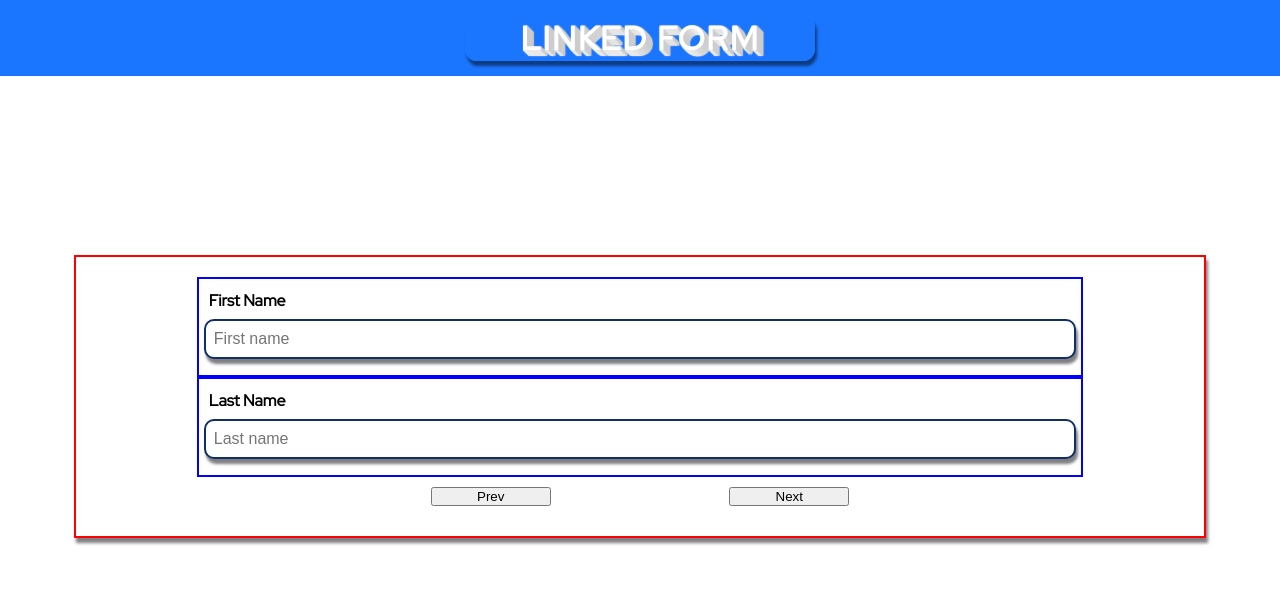
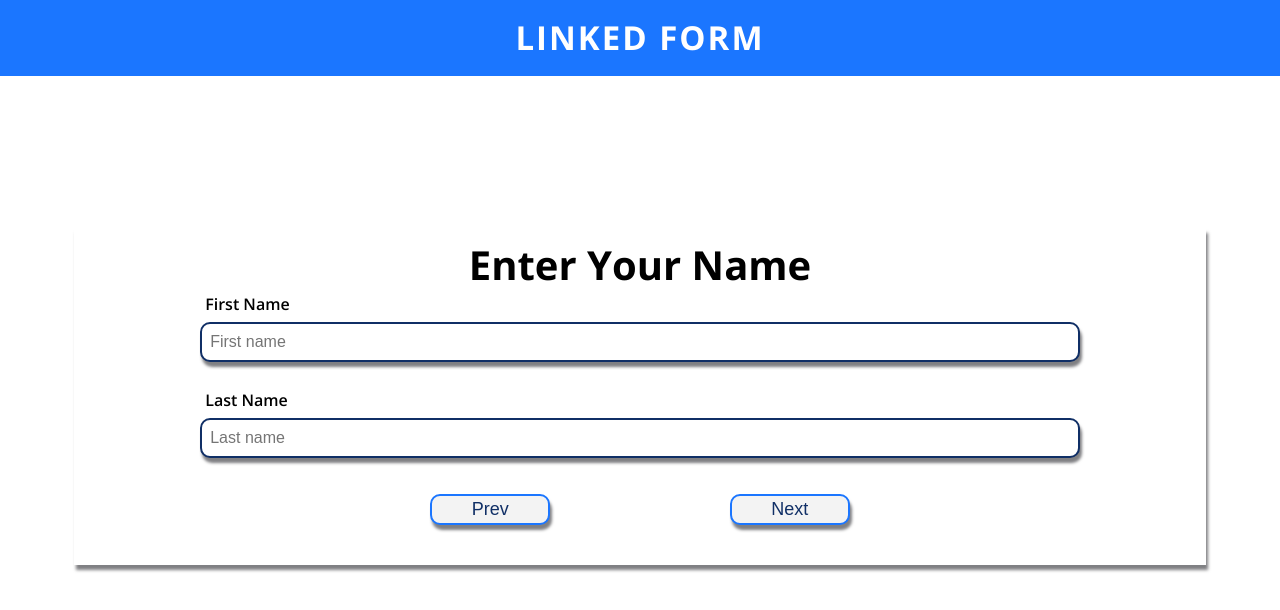
Before and after one commit to masiuciszek/Linked-form, a React (Create React App) app: page / in a window 1280 px wide. Both pictures are taken after a click on the button "Sign Up". Shown: the top 610 px of the page. Built offline with nearby package versions, Linux system fonts and the light colour scheme.

Commit message:
linked form done

```diff
--- a/public/index.html
+++ b/public/index.html
@@ -11,7 +11,7 @@
       />
     <link rel="apple-touch-icon" href="%PUBLIC_URL%/logo192.png" />
     <link
-      href="https://fonts.googleapis.com/css?family=Red+Hat+Display&display=swap"
+      href="https://fonts.googleapis.com/css?family=Open+Sans:400,400i,600,600i,700,700i,800,800i&display=swap"
       rel="stylesheet">
     <!--
       manifest.json provides metadata used when your web app is installed on a
--- a/src/App.tsx
+++ b/src/App.tsx
@@ -69,6 +69,7 @@ function App() {
       case 1:
         return (
           <UserForm
+            title="Enter your name"
             decrease={decrease}
             handleSubmit={handleSubmit}
             firstName={formState.firstName}
@@ -79,6 +80,7 @@ function App() {
       case 2:
         return (
           <PersonalForm
+            title="Enter your detail"
             decrease={decrease}
             handleSubmit={handleSubmit}
             age={formState.age}
--- a/src/components/confirm/Confirm.tsx
+++ b/src/components/confirm/Confirm.tsx
@@ -16,11 +16,34 @@ const Confirm: React.FC<Props> = ({ formState, decrease, finalSubmit }) => (
   <StyledWrapper>
     <Title mainTitle="Check your" subTitle="User details" />
     <ConfirmData>
-      <div>{formState.firstName}</div>
-      <div>{formState.lastName}</div>
-      <div>{formState.email}</div>
-      <div>{formState.age}</div>
-      <div>{formState.techSkills}</div>
+      <div>
+        <span>FirstName</span>
+        {formState.firstName}
+      </div>
+      <div>
+        {' '}
+        <span>lastName</span>
+        {' '}
+        {formState.lastName}
+      </div>
+      <div>
+        {' '}
+        <span>Email</span>
+        {' '}
+        {formState.email}
+      </div>
+      <div>
+        {' '}
+        <span>age</span>
+        {' '}
+        {formState.age}
+      </div>
+      <div>
+        {' '}
+        <span>tech sill</span>
+        {' '}
+        {formState.techSkills}
+      </div>
     </ConfirmData>
     <BtnGroup>
       <FormBtn onClick={decrease}>prev</FormBtn>
--- a/src/components/confirm/Styled.Confirm.tsx
+++ b/src/components/confirm/Styled.Confirm.tsx
@@ -1,11 +1,18 @@
+/* eslint-disable import/prefer-default-export */
+/* eslint-disable @typescript-eslint/explicit-function-return-type */
 import styled from 'styled-components';
 
 
-export const StyledConfirm = styled.div`
-
+export const ConfirmData = styled.section`
+  font-size: 2rem;
+  div{
+    padding: 1.2rem;
+    color: ${(props) => props.theme.colors.white};
+    span{
+     color: ${(props) => props.theme.colors.primary};
+    font-weight: 800;
+    margin: 0 .5rem 0 0;
+    text-transform: capitalize;
+    }
+  }
 `;
-
-
-export const ConfirmData = styled.section`
-
-`;
--- a/src/components/formPersenalDetails/Personal.tsx
+++ b/src/components/formPersenalDetails/Personal.tsx
@@ -8,6 +8,7 @@ import {
 import { FormBtn } from '../styled/Button';
 
 interface Props {
+  title: string;
   decrease: () => void;
   handleSubmit: (e: React.FormEvent<HTMLFormElement>) => void;
   age: string;
@@ -17,9 +18,11 @@ interface Props {
 }
 
 const PersonalForm: React.FC<Props> = ({
+  title,
   handleChange, decrease, age, email, techSkills, handleSubmit,
 }) => (
   <StyledForm onSubmit={handleSubmit}>
+    <h3>{title}</h3>
     <StyledFormGroup>
       <StyledFormLabel htmlFor="email">
         <span>email</span>
@@ -36,7 +39,7 @@ const PersonalForm: React.FC<Props> = ({
 
     <StyledFormGroup>
       <StyledFormLabel htmlFor="techSkills">
-        <span>techSkills</span>
+        <span className="techSkills">techSkills</span>
         <StyledSelect value={techSkills} onChange={handleChange} name="techSkills">
           <option value="" disabled>--Choose your skill--</option>
           <option value="javascript">javascript</option>
--- a/src/components/formUserDetails/UserForm.tsx
+++ b/src/components/formUserDetails/UserForm.tsx
@@ -6,6 +6,7 @@ import {
 import { FormBtn } from '../styled/Button';
 
 interface Props {
+  title: string;
   decrease: () => void;
   handleSubmit: (e: React.FormEvent<HTMLFormElement>) => void;
   firstName: string;
@@ -14,11 +15,12 @@ interface Props {
 }
 
 const UserForm: React.FC<Props> = ({
-
+  title,
   decrease,
   handleChange, handleSubmit, firstName, lastName,
 }) => (
   <StyledForm onSubmit={handleSubmit}>
+    <h3>{title}</h3>
     <StyledFormGroup>
       <StyledFormLabel htmlFor="firstName">
         <span>first name</span>
--- a/src/components/layout/nav/StyledNav.tsx
+++ b/src/components/layout/nav/StyledNav.tsx
@@ -13,18 +13,16 @@ export const NavTitle = styled.div`
   padding: 1.6rem .5rem;
   width: 35rem;
   text-align:center;
-  box-shadow: ${({ theme }) => theme.shadow.lightShadow};
-
   border-radius: 1.14em;
   h4{
-    text-shadow:
+    /* text-shadow:
     1px 0px 1px #ccc, 0px 1px 1px #eee,
     2px 1px 1px #ccc, 1px 2px 1px #eee,
     3px 2px 1px #ccc, 2px 3px 1px #eee,
     4px 3px 1px #ccc, 3px 4px 1px #eee,
     5px 4px 1px #ccc, 4px 5px 1px #eee,
     6px 5px 1px #ccc, 5px 6px 1px #eee,
-    7px 6px 1px #ccc;
+    7px 6px 1px #ccc; */
     text-transform: uppercase;
     letter-spacing: .2rem;
     color:${(props) => props.theme.colors.white};
--- a/src/components/styled/Button.tsx
+++ b/src/components/styled/Button.tsx
@@ -15,6 +15,7 @@ export const BtnPrimary = styled.button`
   outline: none;
   position: relative;
   transition: ${(props) => props.theme.transition.mainTransition};
+  border-radius:1rem;
   &:focus{
     top: 5px;
   }
@@ -29,6 +30,12 @@ export const BtnPrimary = styled.button`
 `;
 
 
-export const FormBtn = styled.button`
-
+export const FormBtn = styled(BtnPrimary)`
+  background: ${({ theme }) => theme.colors.offWhite};
+  color: ${({ theme }) => theme.colors.primary};
+  border: 2px solid ${(props) => props.theme.colors.common};
+  &:hover{
+    background: ${({ theme }) => theme.colors.common};
+    color: ${({ theme }) => theme.colors.white};
+  }
 `;
--- a/src/components/styled/FormStyles.tsx
+++ b/src/components/styled/FormStyles.tsx
@@ -3,13 +3,15 @@ import styled from 'styled-components';
 
 export const StyledForm = styled.form`
   padding: 2rem 1rem;
-  /* TODO:delete */
-  border: 2px solid red;
   width: 100%;
   box-shadow: ${({ theme }) => theme.shadow.lightShadow};
   display: flex;
   flex-direction: column;
-
+  h3{
+    text-align: center;
+    padding: 1rem 0;
+    text-transform: capitalize;
+  }
   button{
     width: 12rem;
   }
@@ -17,8 +19,6 @@ export const StyledForm = styled.form`
 
 export const StyledFormGroup = styled.div`
   padding: 1rem .5rem;
-  /* TODO:delete */
-  border: 2px solid blue;
   width: 80%;
   margin: 0 auto;
  `;
@@ -33,6 +33,9 @@ export const StyledFormLabel = styled.label`
       font-size: 1.6rem;
       font-weight: 600;
       padding: .5rem;
+    }
+    .techSkills{
+      text-align: center;
     }
  `;
 
@@ -63,5 +66,18 @@ export const BtnGroup = styled.div`
 `;
 
 export const StyledSelect = styled.select`
+    background: #332;
+    color: #fff;
+    padding: 5px;
+    font-size: 16px;
+    line-height: 1;
+    border: 0;
+    border-radius: 0;
+    height: 34px;
+    -webkit-appearance: none;
+    margin: 0 auto;
+    border-radius:1rem;
+    width: 70%;
+    outline:none;
 
 `;
--- a/src/components/styled/GlobalStyles.tsx
+++ b/src/components/styled/GlobalStyles.tsx
@@ -12,7 +12,7 @@ export default createGlobalStyle`
 
   html {
     font-size: 10px;
-    font-family: 'Red Hat Display', sans-serif;
+    font-family: 'Open Sans', sans-serif;
   }
 
   body {
```
